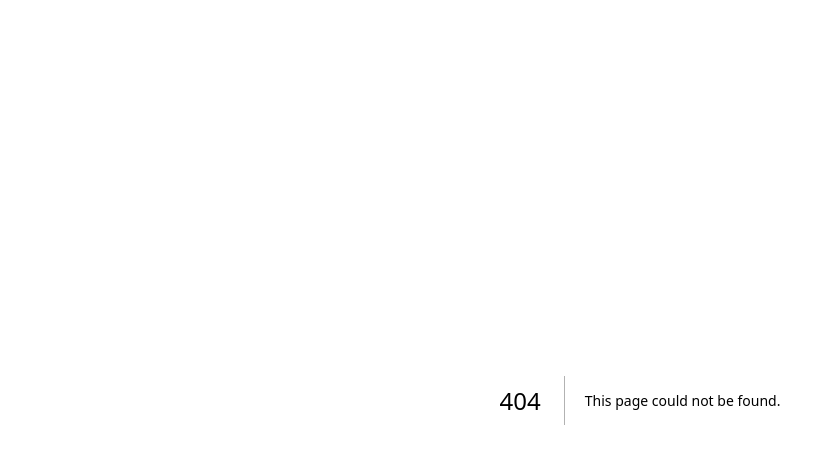
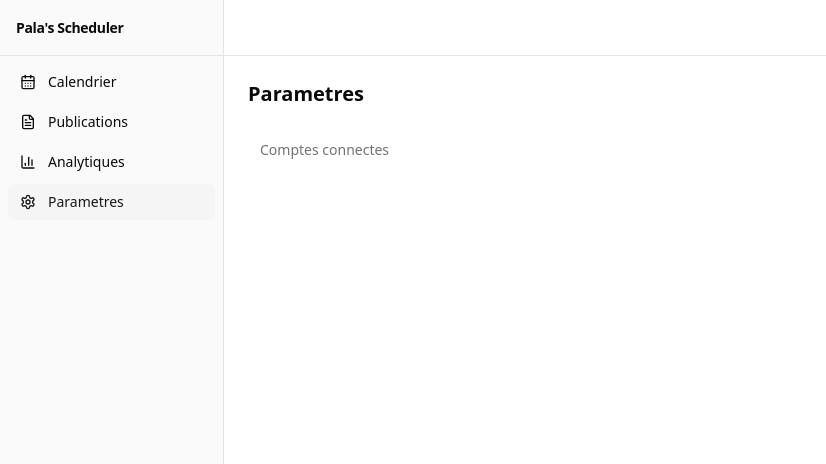
Before and after one commit to Palawizard/pala-s-scheduler, a Next.js app: page /settings in a window 1280 px wide. Before the commit this address had no page. Shown: the top 464 px of the page, without its empty margins (0-826 px from the left). Built offline with nearby package versions, Linux system fonts and the light colour scheme.

Commit message:
feat(layout): add dashboard layout with sidebar and base shadcn components

```diff
--- /dev/null
+++ b/src/app/(auth)/login/page.tsx
@@ -0,0 +1,15 @@
+export default function LoginPage() {
+  return (
+    <div className="flex min-h-screen items-center justify-center">
+      <div className="w-full max-w-sm space-y-6 px-4">
+        <div className="space-y-1 text-center">
+          <h1 className="text-2xl font-semibold">Connexion</h1>
+          <p className="text-muted-foreground text-sm">
+            Connectez-vous pour acceder a votre espace.
+          </p>
+        </div>
+        {/* Formulaire de login — Epic 2 */}
+      </div>
+    </div>
+  )
+}
--- /dev/null
+++ b/src/app/(dashboard)/analytics/page.tsx
@@ -0,0 +1,10 @@
+export default function AnalyticsPage() {
+  return (
+    <div className="flex h-full flex-col">
+      <div className="mb-6 flex items-center justify-between">
+        <h1 className="text-xl font-semibold">Analytiques</h1>
+      </div>
+      {/* Tableau de bord analytique — Epic 6 */}
+    </div>
+  )
+}
--- /dev/null
+++ b/src/app/(dashboard)/calendar/page.tsx
@@ -0,0 +1,10 @@
+export default function CalendarPage() {
+  return (
+    <div className="flex h-full flex-col">
+      <div className="mb-6 flex items-center justify-between">
+        <h1 className="text-xl font-semibold">Calendrier</h1>
+      </div>
+      {/* Calendrier interactif — Epic 3 */}
+    </div>
+  )
+}
--- /dev/null
+++ b/src/app/(dashboard)/layout.tsx
@@ -0,0 +1,14 @@
+import { Header } from '@/components/layout/header'
+import { Sidebar } from '@/components/layout/sidebar'
+
+export default function DashboardLayout({ children }: { children: React.ReactNode }) {
+  return (
+    <div className="flex h-screen overflow-hidden">
+      <Sidebar />
+      <div className="flex flex-1 flex-col overflow-hidden">
+        <Header />
+        <main className="flex-1 overflow-auto p-6">{children}</main>
+      </div>
+    </div>
+  )
+}
--- /dev/null
+++ b/src/app/(dashboard)/posts/page.tsx
@@ -0,0 +1,10 @@
+export default function PostsPage() {
+  return (
+    <div className="flex h-full flex-col">
+      <div className="mb-6 flex items-center justify-between">
+        <h1 className="text-xl font-semibold">Publications</h1>
+      </div>
+      {/* Liste des publications — Epic 3 */}
+    </div>
+  )
+}
--- /dev/null
+++ b/src/app/(dashboard)/settings/page.tsx
@@ -0,0 +1,19 @@
+import Link from 'next/link'
+
+export default function SettingsPage() {
+  return (
+    <div className="flex h-full flex-col">
+      <div className="mb-6">
+        <h1 className="text-xl font-semibold">Parametres</h1>
+      </div>
+      <nav className="flex flex-col gap-1">
+        <Link
+          href="/settings/platforms"
+          className="text-muted-foreground hover:text-foreground rounded-md px-3 py-2 text-sm transition-colors hover:bg-neutral-100"
+        >
+          Comptes connectes
+        </Link>
+      </nav>
+    </div>
+  )
+}
--- /dev/null
+++ b/src/components/layout/header.tsx
@@ -0,0 +1,9 @@
+export function Header() {
+  return (
+    <header className="border-border bg-background flex h-14 items-center border-b px-6">
+      <div className="ml-auto flex items-center gap-2">
+        {/* User menu — Epic 2 */}
+      </div>
+    </header>
+  )
+}
--- /dev/null
+++ b/src/components/layout/sidebar.tsx
@@ -0,0 +1,48 @@
+'use client'
+
+import Link from 'next/link'
+import { usePathname } from 'next/navigation'
+import { BarChart3, CalendarDays, FileText, Settings } from 'lucide-react'
+import { cn } from '@/lib/utils'
+
+const navItems = [
+  { href: '/calendar', label: 'Calendrier', icon: CalendarDays },
+  { href: '/posts', label: 'Publications', icon: FileText },
+  { href: '/analytics', label: 'Analytiques', icon: BarChart3 },
+  { href: '/settings', label: 'Parametres', icon: Settings },
+]
+
+export function Sidebar() {
+  const pathname = usePathname()
+
+  return (
+    <aside className="bg-sidebar border-sidebar-border flex h-screen w-56 shrink-0 flex-col border-r">
+      <div className="border-sidebar-border flex h-14 items-center border-b px-4">
+        <span className="text-sidebar-foreground text-sm font-semibold tracking-tight">
+          Pala&apos;s Scheduler
+        </span>
+      </div>
+
+      <nav className="flex flex-1 flex-col gap-1 p-2">
+        {navItems.map(({ href, label, icon: Icon }) => {
+          const active = pathname.startsWith(href)
+          return (
+            <Link
+              key={href}
+              href={href}
+              className={cn(
+                'flex items-center gap-3 rounded-md px-3 py-2 text-sm transition-colors',
+                active
+                  ? 'bg-sidebar-accent text-sidebar-accent-foreground font-medium'
+                  : 'text-sidebar-foreground hover:bg-sidebar-accent hover:text-sidebar-accent-foreground'
+              )}
+            >
+              <Icon className="h-4 w-4 shrink-0" />
+              {label}
+            </Link>
+          )
+        })}
+      </nav>
+    </aside>
+  )
+}
```
